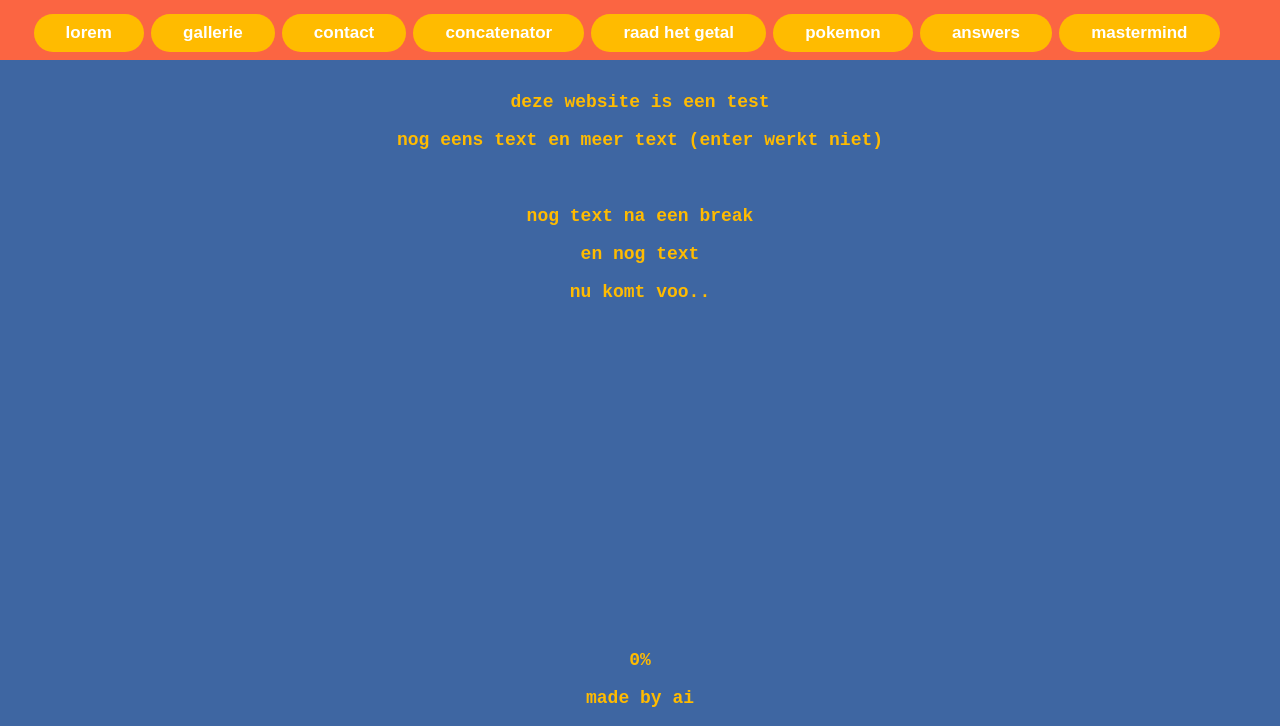
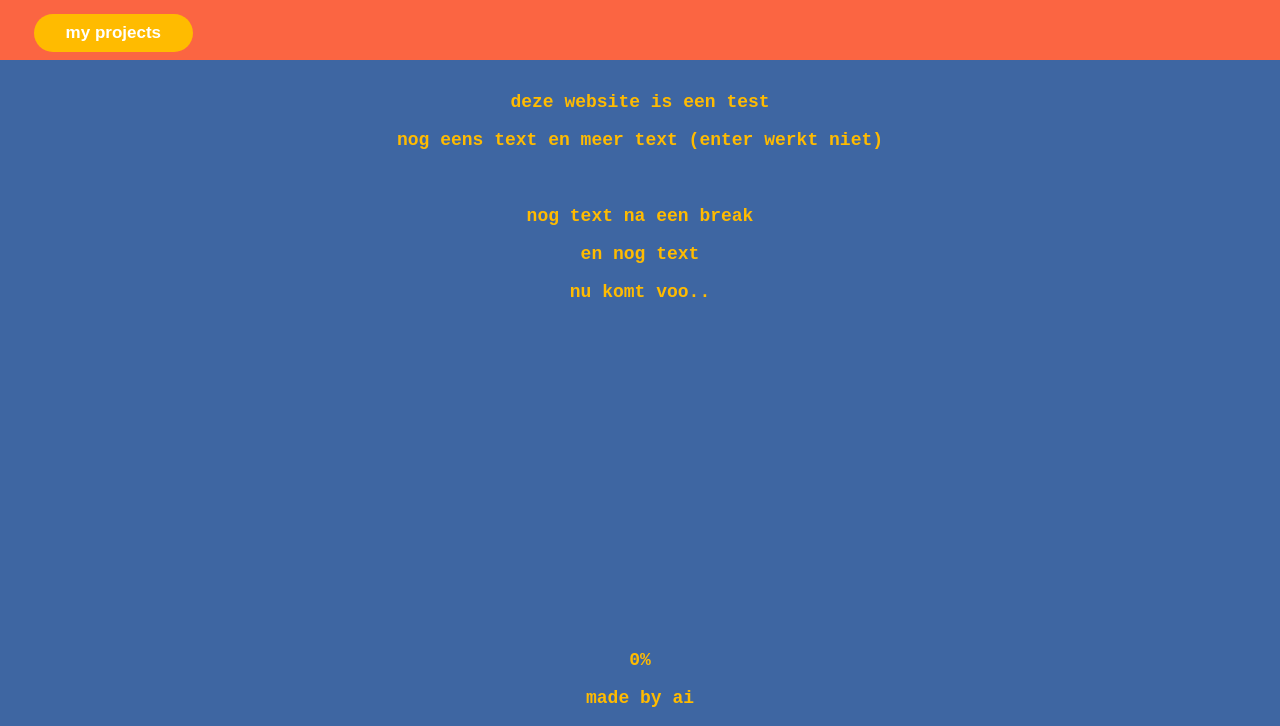
Before and after one commit to marblokfromminecraft/marblokfromminecraft.github.io, a plain HTML site: page index.html in a window 1280 px wide. Shown: the part 74-800 px from the top of the page. Drawn offline with Linux system fonts and the light colour scheme.

Commit message:
removed all buttons and changed

```diff
--- a/index.html
+++ b/index.html
@@ -12,14 +12,7 @@
             <h1>Martens Website met veel en meer</h1>
             <nav class="navi">
                 <ul id="nav">
-                    <li><a class="links" href="pag/lorem.html">lorem</a></li>
-                    <li><a class="links" href="pag/gallery.html">gallerie</a></li>
-                    <li><a class="links" href="pag/contact.html">contact</a></li>
-                    <li><a class="links" href="pag/concatenator.html">concatenator</a></li>
-                    <li><a class="links" href="pag/raad_het_getal.html">raad het getal</a></li>
-                    <li><a class="links" href="pag/pokemon.html">pokemon</a></li>
-                    <li><a class="links" href="pag/answers.html">answers</a></li>
-                    <li><a class="links" href="pag/mastermind.html">mastermind</a></li>
+                    <li><a class="links" href="pages/projects/projects.html">my projects</a></li>
             </nav>
 
         </header>
```
